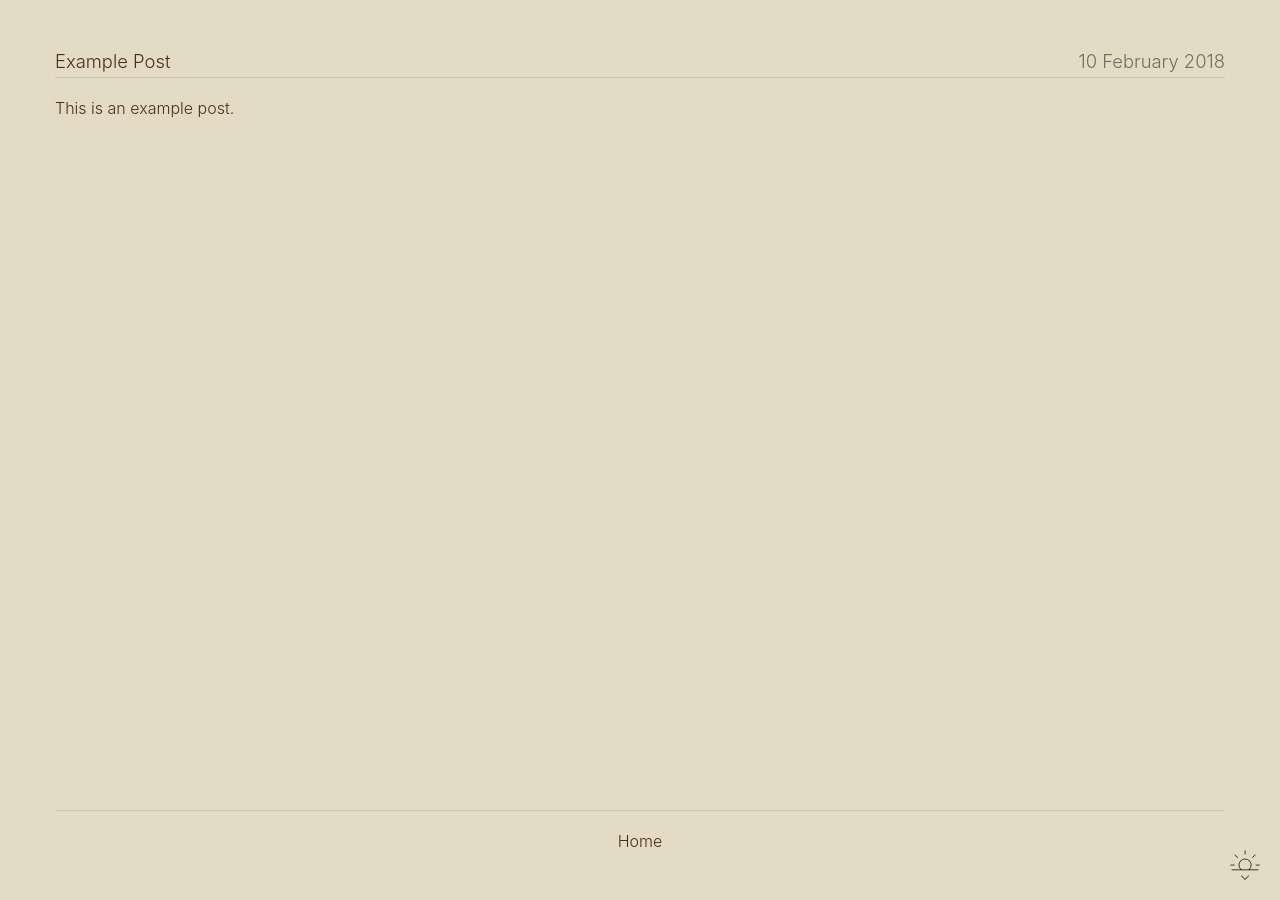
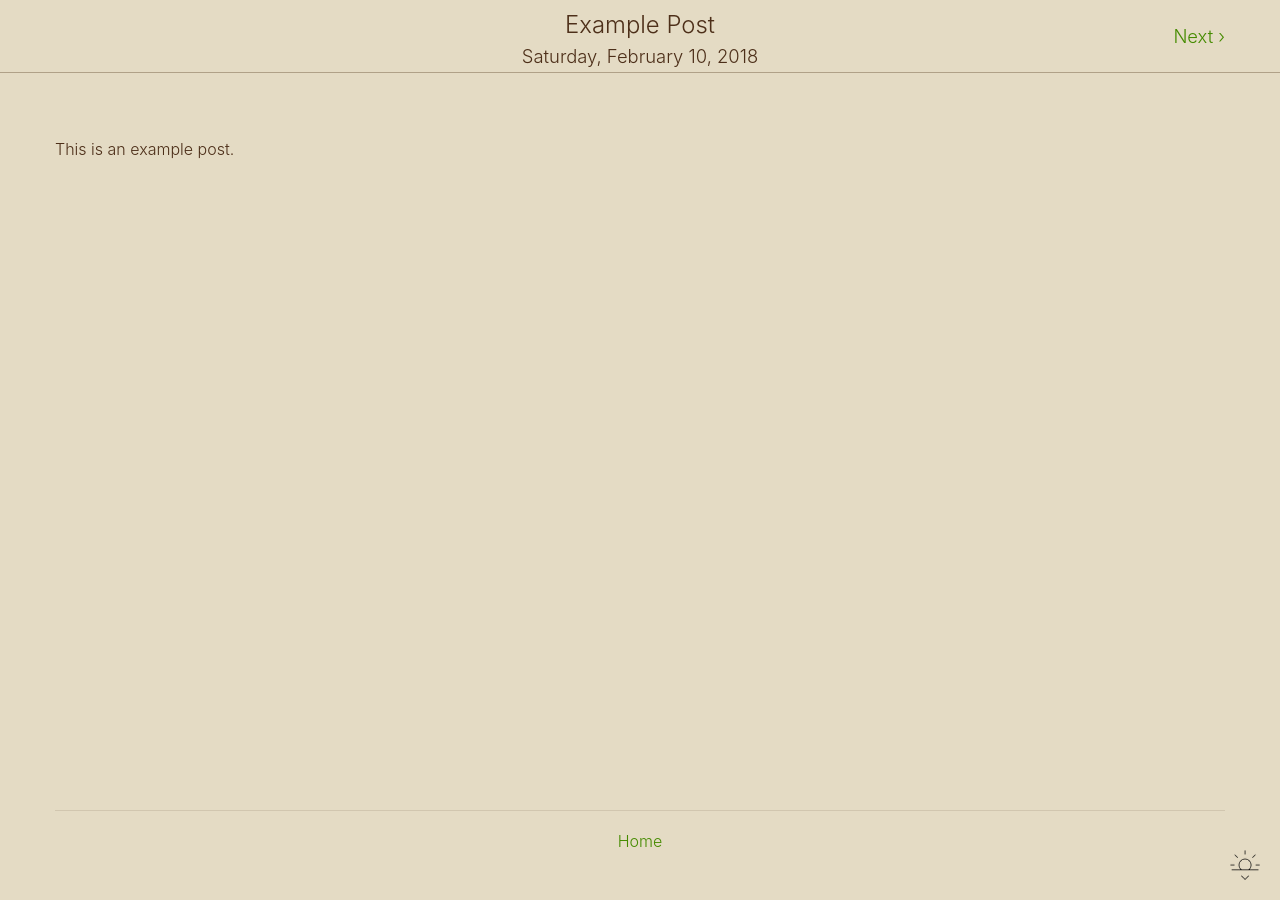
Before and after one commit to shaheenp/shaheenp.github.io, a Jekyll site: the page built from _posts/2018-02-10-example.md, in a window 1280 px wide. Built offline with Jekyll 4.4.1, drawn with Linux system fonts in a browser that asks for light colours.

Commit message:
add title to homepage & add nav to posts

```diff
--- a/_layouts/post.html
+++ b/_layouts/post.html
@@ -2,15 +2,31 @@
 <html lang="en-us">
 {% include head.html %}
 <body>
+    <div id="container">
+        <nav class="post">
+            <div class="navbar">
+                <span>
+                    {% if page.previous %}
+                    <a id="prev-page" href="{{ page.previous | relative_url }}">&lsaquo; Previous</a>
+                    {% endif %}
+                </span>
+                <div class="nav-center">
+                    <div class="main-title">{{ page.title }}</div>
+                    <div class="faded">{{ page.date | date: "%A, %B %-d, %Y" }}</div>
+                </div>
+                <span>
+                    {% if page.next %}
+                    <a id="next-page" href="{{ page.next | relative_url }}">Next &rsaquo;</a>
+                    {% endif %}
+                </span>
+            </div>
+        </nav>
         <main>
-        <div id="header" class="post-header">
-            <span id="post-title">{{ page.title }}</span>
-            <span id="post-date">{{ page.date | date_to_long_string }}</span>
-        </div>
             <div id="post-body">
                 {{ content }}
             </div>
         </main>
         {% include footer.html %}
+    </div>
 </body>
 </html>
--- a/css/main.css
+++ b/css/main.css
@@ -26,14 +26,63 @@ body.night {
     color: #d5c4a1;
 }
 
+
+nav {
+    top: 0px;
+    z-index: 9999;
+    font-size: 1.15em;
+    padding: 5px;
+}
+
+nav.post {
+    border-bottom: 1px solid #b0a188;
+}
+
+body.night nav.post {
+    border-color: #45433a;
+}
+
+div.navbar {
+    max-width: 100%;
+    width: 1170px;
+    margin: auto;
+    display: flex;
+    justify-content: space-between;
+}
+
+nav.default div.navbar {
+    justify-content: center;
+}
+
+div.navbar div.nav-center {
+    text-align: center;
+}
+
+div.navbar .main-title {
+    font-size: 1.3em;
+    line-height: 40px;
+}
+
+div.navbar > span:not(.main-title) {
+    width: 120px;
+    align-self: center;
+}
+
+div.navbar > span:not(.main-title):last-child {
+    text-align: right;
+}
+
 a {
-    color: inherit;
+    color: #458B00;
     text-decoration: none;
 }
 
-img.social {
-    height: 24px;
-    vertical-align: middle;
+a:hover {
+    text-decoration: underline;
+}
+
+a:visited {
+    color: #4A7023;
 }
 
 main {
--- a/index.html
+++ b/index.html
@@ -1,6 +1,6 @@
 ---
 layout: default
-title: Shaheen Page
+title: Shaheen
 ---
 
 <div id="header" class="posts-header">Posts</div>
--- a/js/index.js
+++ b/js/index.js
@@ -4,43 +4,41 @@
     class Page {
         constructor() {
             document.addEventListener('DOMContentLoaded', () => this.init());
+
+            this.prefersDarkMode = window.matchMedia && window.matchMedia('(prefers-color-scheme: dark)').matches;
         }
 
         init() {
+            const {prefersDarkMode} = this;
+
             this.sunsetElement = document.querySelector('img#sunset');
             this.sunriseElement = document.querySelector('img#sunrise');
-            this.socialElements = Array.from(document.querySelectorAll('img.social'));
 
             this.sunsetElement.addEventListener('click', () => this.sunset());
             this.sunriseElement.addEventListener('click', () => this.sunrise());
 
-            if (window.localStorage.getItem('night')) {
+            if (window.localStorage.getItem('darkMode') === 'true' ||
+                (prefersDarkMode && window.localStorage.getItem('darkMode') !== 'false')) {
                 this.sunset();
             }
         }
 
         sunset() {
-            const {sunsetElement, sunriseElement, socialElements} = this;
+            const {sunsetElement, sunriseElement} = this;
 
             document.body.classList.add('night');
-            window.localStorage.setItem('night', 'true');
+            window.localStorage.setItem('darkMode', 'true');
             sunsetElement.style.display = 'none';
             sunriseElement.style.display = '';
-            socialElements.forEach(img => {
-                img.style.display = img.classList.contains('social-night') ? '' : 'none';
-            });
         }
 
         sunrise() {
-            const {sunsetElement, sunriseElement, socialElements} = this;
+            const {sunsetElement, sunriseElement} = this;
 
             document.body.classList.remove('night');
-            window.localStorage.removeItem('night');
+            window.localStorage.setItem('darkMode', 'false');
             sunsetElement.style.display = '';
             sunriseElement.style.display = 'none';
-            socialElements.forEach(img => {
-                img.style.display = img.classList.contains('social-night') ? 'none' : '';
-            });
         }
     }
 
```
Also changed, not shown: _layouts/default.html (+11 -4 lines). Lines whose indentation alone changed are shown as unchanged.
